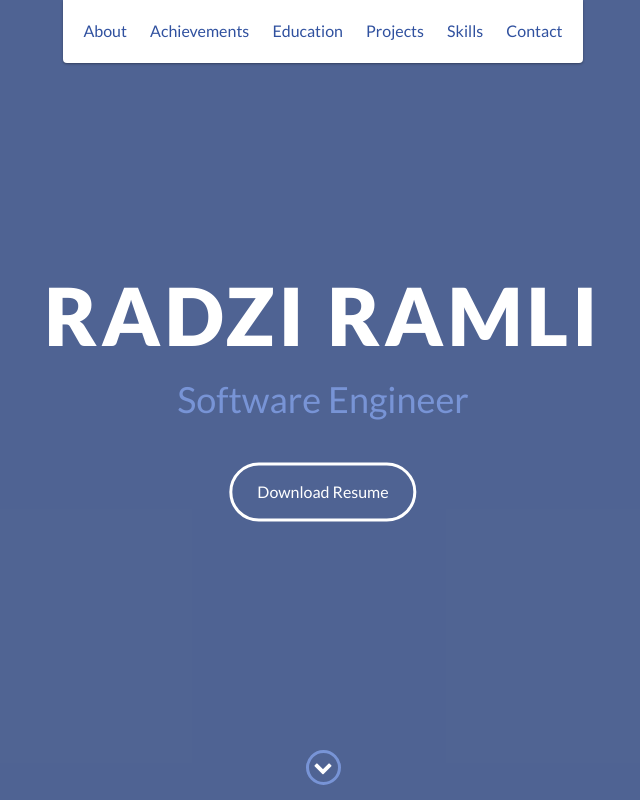
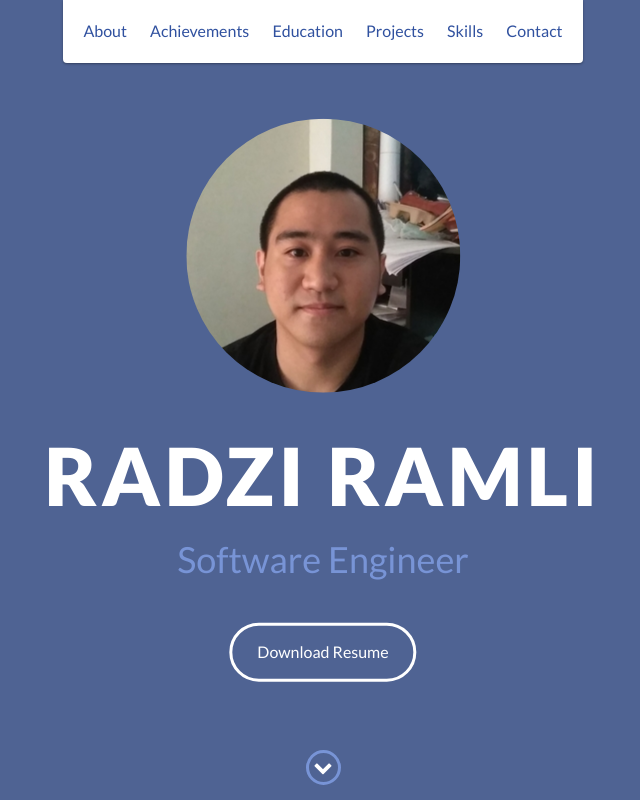
Before and after one commit to wadzee/web-portfolio-v1, a website: page index.html in a window 1280 px wide. Shown: the top 800 px of the page, without its empty margins (317-957 px from the left). Drawn offline with nearby package versions, Linux system fonts and the light colour scheme.

Commit message:
Update index.html

```diff
--- a/index.html
+++ b/index.html
@@ -48,7 +48,11 @@
 
     <div id="lead">
         <div id="lead-content">
-            <h1>Radzi Ramli</h1>
+            <div class="profile-img">
+                        <img class="img-circle" src="images/profile.jpg"
+                        border-radius : 50%; />
+                    </div>
+            <br><br><h1>Radzi Ramli</h1>
             <br><h2>Software Engineer</h2>
             <br><a href="https://raw.githubusercontent.com/wadzee/radziprofile/master/files/Resume.pdf" target="_blank" class="btn-rounded-white">Download Resume</a>
         </div>
```
